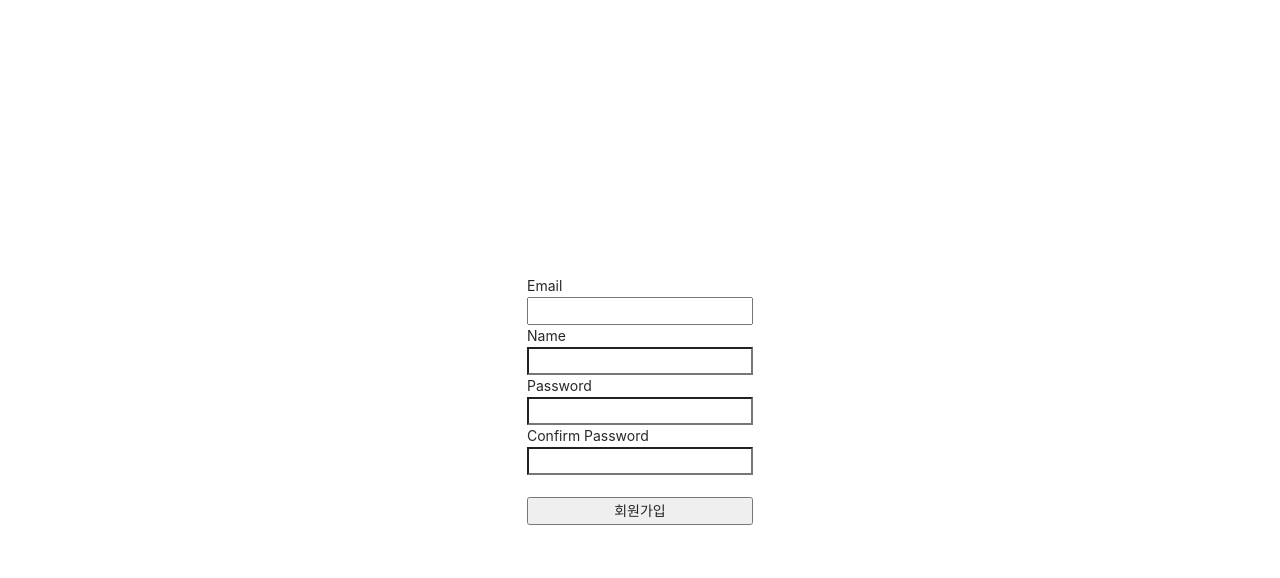
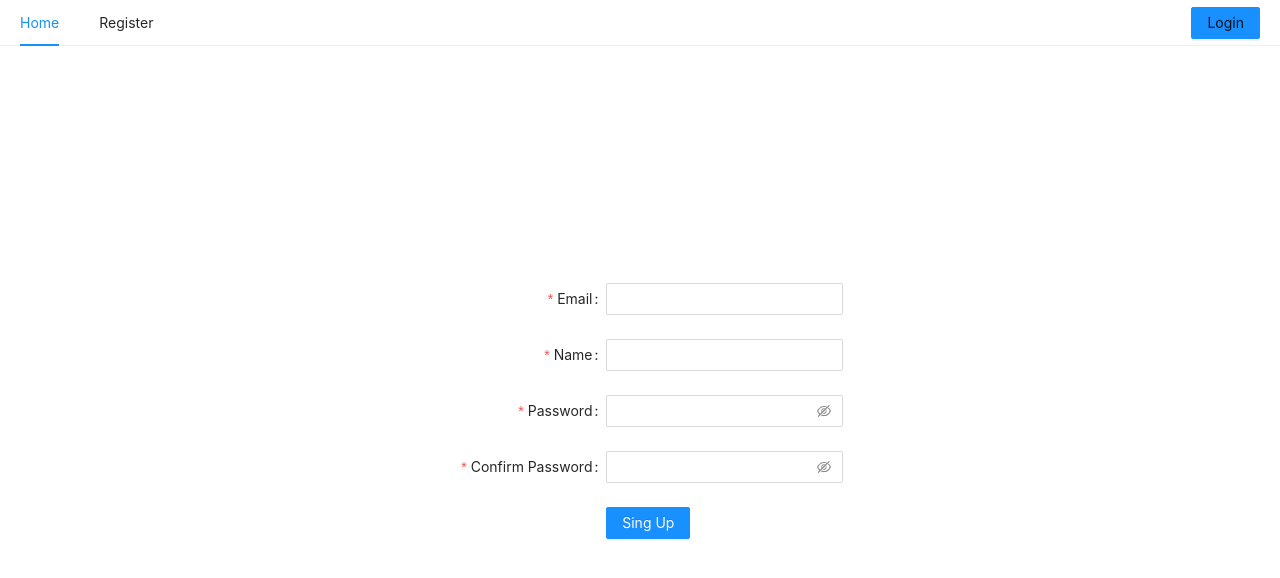
Before and after one commit to thisyujeong/node-react-template, a React (Create React App) app in the folder client/: page /register in a window 1280 px wide. Shown: the top 578 px of the page. Built offline with nearby package versions, Linux system fonts and the light colour scheme; no server answers.

Commit message:
UI Customized with Antd

```diff
--- a/client/src/components/views/LandingPage/LandingPage.js
+++ b/client/src/components/views/LandingPage/LandingPage.js
@@ -1,5 +1,6 @@
 import React, { useEffect } from 'react';
 import axios from 'axios';
+import NavBar from '../NavBar/NavBar';
 
 function LandingPage(props) {
   useEffect(() => {
@@ -7,23 +8,21 @@ function LandingPage(props) {
       .then(response => console.log(response.data));
   }, []);
 
-  const onClickHandler = (e) => {
-    e.preventDefault();
-    axios.get(`api/users/logout`)
-    .then(response => {
-      console.log(response.data);
-      if(response.data.success) {
-        props.history.push('/login');
-      } else {
-        alert('Failed to sign out.');
-      }
-    })
+  const style = {
+    display: 'flex',
+    justifyContent: 'center',
+    alignItems: 'center',
+    width: '100%',
+    height: 'calc(100vh - 46px)'
   }
+
   return (
-    <div style={{ display: 'flex', justifyContent: 'center', alignItems: 'center', with: '100%', height: '100vh' }}>
-      <h2>시작 페이지</h2>
-      <button onClick={onClickHandler}>로그아웃</button>
-    </div>
+    <>
+      <NavBar />
+      <div style={style}>
+        <h2>Hello <strong style={{color: '#1890ff'}}>Node-React-Template!</strong></h2>
+      </div>
+    </>
   );
 }
 
--- a/client/src/components/views/LoginPage/LoginPage.js
+++ b/client/src/components/views/LoginPage/LoginPage.js
@@ -1,6 +1,8 @@
 import React, { useState } from 'react';
 import { useDispatch } from 'react-redux';
 import { loginUser } from '../../../_actions/user_action';
+import { Form, Input, Button } from 'antd';
+import NavBar from '../NavBar/NavBar';
 
 function LoginPage(props) {
   const dispatch = useDispatch();
@@ -16,8 +18,6 @@ function LoginPage(props) {
   }
 
   const onSubmitHandler = (e) => {
-    e.preventDefault();
-
     let body = {
       email: email,
       password: password
@@ -33,22 +33,55 @@ function LoginPage(props) {
       });
   }
 
+  const style = {
+    display: 'flex',
+    justifyContent: 'center',
+    alignItems: 'center',
+    width: '100%',
+    height: 'calc(100vh - 46px)'
+  }
+
   return (
-    <div style={{ display: 'flex', justifyContent: 'center', alignItems: 'center', with: '100%', height: '100vh' }}>
-      <form
-        style={{ display: 'flex', flexDirection: 'column' }}
-        onSubmit={onSubmitHandler}
-      >
-        <label>Email</label>
-        <input type="email" value={email} onChange={onEmailHandler}/>
-
-        <label>Password</label>
-        <input type="password" value={password} onChange={onPasswordHandler}/>
-
-        <br />
-        <button type="submit" >Login</button>
-      </form>
-    </div>
+    <>
+      <NavBar />
+      <div style={style}>
+        <Form
+          onFinish={onSubmitHandler}
+          labelCol={{ span: 8 }}
+          wrapperCol={{ span: 16 }}
+        >
+          <Form.Item
+            label="Email"
+            name="email"
+            rules={[
+              {
+                required: true,
+                message: 'Please input your Email!',
+              },
+            ]}
+          >
+            <Input value={email} onChange={onEmailHandler}/>
+          </Form.Item>
+          <Form.Item
+            label="Password"
+            name="password"
+            rules={[
+              {
+                required: true,
+                message: 'Please input your password!',
+              },
+            ]}
+          >
+            <Input.Password value={password} onChange={onPasswordHandler}/>
+          </Form.Item>
+          <Form.Item wrapperCol={{ offset: 8, span: 16 }} >
+            <Button type="primary" htmlType="submit">
+              Login
+            </Button>
+          </Form.Item>
+        </Form>
+      </div>
+    </>
   );
 }
 
--- a/client/src/components/views/NavBar/NavBar.js
+++ b/client/src/components/views/NavBar/NavBar.js
@@ -1,11 +1,52 @@
-import React from 'react';
+import React, { useState, useEffect } from 'react';
+import axios from 'axios';
+import { Button, Menu } from 'antd';
+import { Link, withRouter } from 'react-router-dom';
+import { auth } from '../../../_actions/user_action';
+import { useDispatch } from 'react-redux';
 
 function NavBar(props) {
+  const [isLogin, setIsLogin] = useState(false);
+  const dispatch = useDispatch();
+
+  useEffect(() => {
+    dispatch(auth())
+    .then(response => {
+      if(response.payload.isAuth) {
+        setIsLogin(true);
+      } else {
+        setIsLogin(false);
+      }
+    });
+  }, [dispatch, isLogin]);
+
+  const onClickHandler = (e) => {
+    e.preventDefault();
+    axios.get(`api/users/logout`)
+    .then(response => {
+      console.log(response.data);
+      if(response.data.success) {
+        props.history.push('/login');
+      } else {
+        alert('Failed to sign out.');
+      }
+    })
+  }
+
   return (
-    <div>
-      NavBar
-    </div>
+    <header>
+      <Menu mode="horizontal" >
+        <Menu.Item key="home"><Link to="/">Home</Link></Menu.Item>
+        { !isLogin && <Menu.Item key="register"><Link to="/register">Register</Link></Menu.Item> }
+        <Menu.Item key="sign" style={{ marginLeft: 'auto' }}>
+          {
+            isLogin ? <Button type="primary" onClick={onClickHandler}>Logout</Button> :
+            <Button type="primary"><Link to="/login">Login</Link></Button>
+          }
+        </Menu.Item>
+      </Menu>
+    </header>
   );
 }
 
-export default NavBar;
+export default withRouter(NavBar);
--- a/client/src/components/views/RegisterPage/RegisterPage.js
+++ b/client/src/components/views/RegisterPage/RegisterPage.js
@@ -1,6 +1,8 @@
 import React, { useState } from 'react';
 import { useDispatch } from 'react-redux';
 import { registerUser } from '../../../_actions/user_action';
+import { Form, Input, Button } from 'antd';
+import NavBar from '../NavBar/NavBar';
 
 function RegisterPage(props) {
   const dispatch = useDispatch();
@@ -26,8 +28,6 @@ function RegisterPage(props) {
   }
 
   const onSubmitHandler = (e) => {
-    e.preventDefault();
-
     if(password !== confirmPassword) {
       return alert('비밀번호가 일치하지 않습니다.');
     }
@@ -50,28 +50,81 @@ function RegisterPage(props) {
       });
   }
 
+  const style = {
+    display: 'flex',
+    justifyContent: 'center',
+    alignItems: 'center',
+    width: '100%',
+    height: 'calc(100vh - 46px)'
+  }
+
   return (
-    <div style={{ display: 'flex', justifyContent: 'center', alignItems: 'center', with: '100%', height: '100vh' }}>
-      <form
-        style={{ display: 'flex', flexDirection: 'column' }}
-        onSubmit={onSubmitHandler}
-      >
-        <label>Email</label>
-        <input type="email" value={email} onChange={onEmailHandler}/>
-
-        <label>Name</label>
-        <input type="text" value={name} onChange={onNameHandler}/>
-
-        <label>Password</label>
-        <input type="password" value={password} onChange={onPasswordHandler}/>
-
-        <label>Confirm Password</label>
-        <input type="password" value={confirmPassword} onChange={onConfirmPasswordHandler}/>
-
-        <br />
-        <button type="submit" >회원가입</button>
-      </form>
-    </div>
+    <>
+      <header>
+        <NavBar />
+      </header>
+      <div style={style}>
+        <Form
+          onFinish={onSubmitHandler}
+          labelCol={{ span: 10 }}
+          wrapperCol={{ span: 16 }}
+        >
+          <Form.Item
+            label="Email"
+            name="email"
+            rules={[
+              {
+                required: true,
+                message: 'Please input your Email!',
+              },
+            ]}
+          >
+            <Input value={email} onChange={onEmailHandler}/>
+          </Form.Item>
+          <Form.Item
+            label="Name"
+            name="name"
+            rules={[
+              {
+                required: true,
+                message: 'Please input your Name!',
+              },
+            ]}
+          >
+            <Input value={name} onChange={onNameHandler}/>
+          </Form.Item>
+          <Form.Item
+            label="Password"
+            name="password"
+            rules={[
+              {
+                required: true,
+                message: 'Please input your Password!',
+              },
+            ]}
+          >
+            <Input.Password value={password} onChange={onPasswordHandler}/>
+          </Form.Item>
+          <Form.Item
+            label="Confirm Password"
+            name="confirm password"
+            rules={[
+              {
+                required: true,
+                message: 'Please input your Password!',
+              },
+            ]}
+          >
+            <Input.Password value={confirmPassword} onChange={onConfirmPasswordHandler}/>
+          </Form.Item>
+          <Form.Item wrapperCol={{ offset: 10, span: 16 }} >
+            <Button type="primary" htmlType="submit">
+              Sing Up
+            </Button>
+          </Form.Item>
+        </Form>
+      </div>
+    </>
   );
 }
 
--- a/client/src/hoc/auth.js
+++ b/client/src/hoc/auth.js
@@ -33,7 +33,7 @@ export default function(SpecificComponent, option, adminRoute = null) {
           }
         }
       });
-    }, []);
+    }, [dispatch, props.history]);
 
     return(<SpecificComponent {...props}/>)
   }
```
